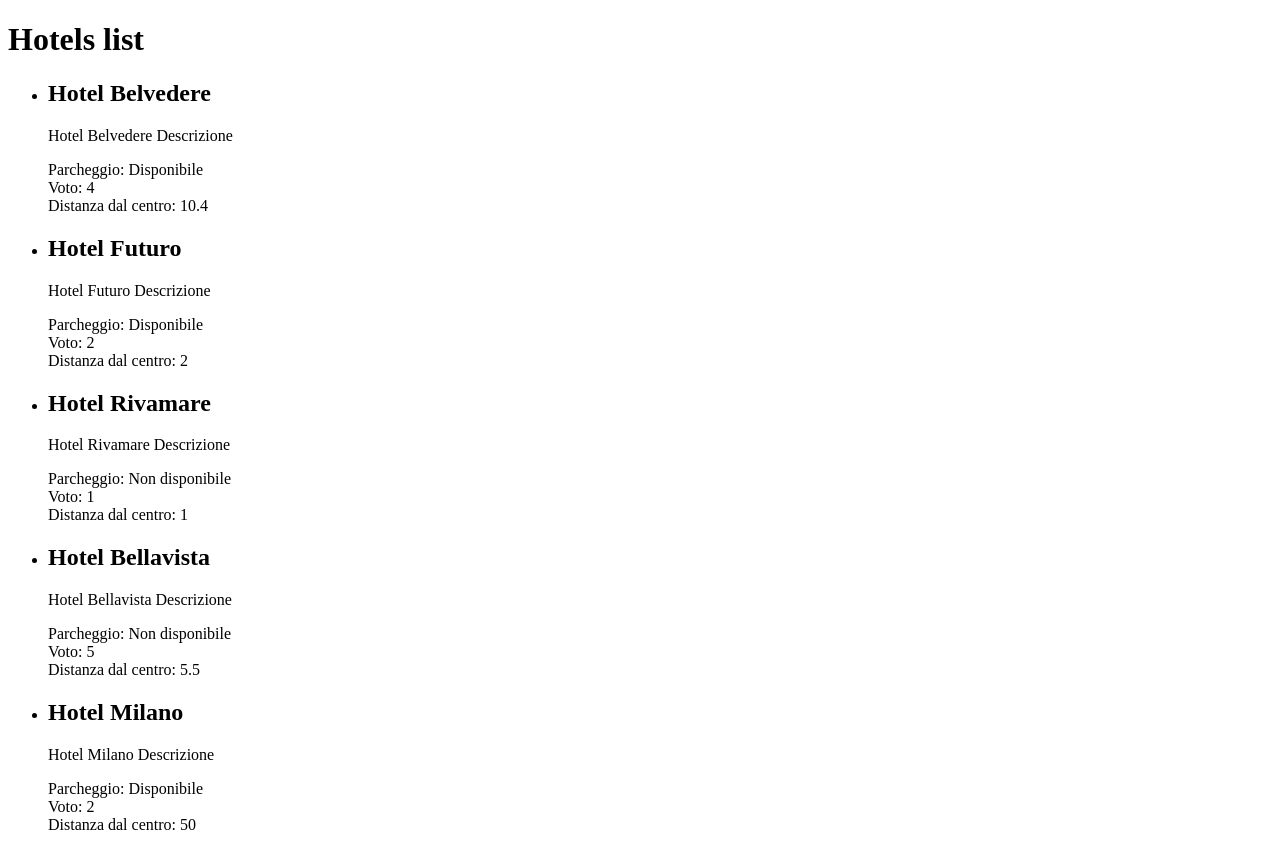
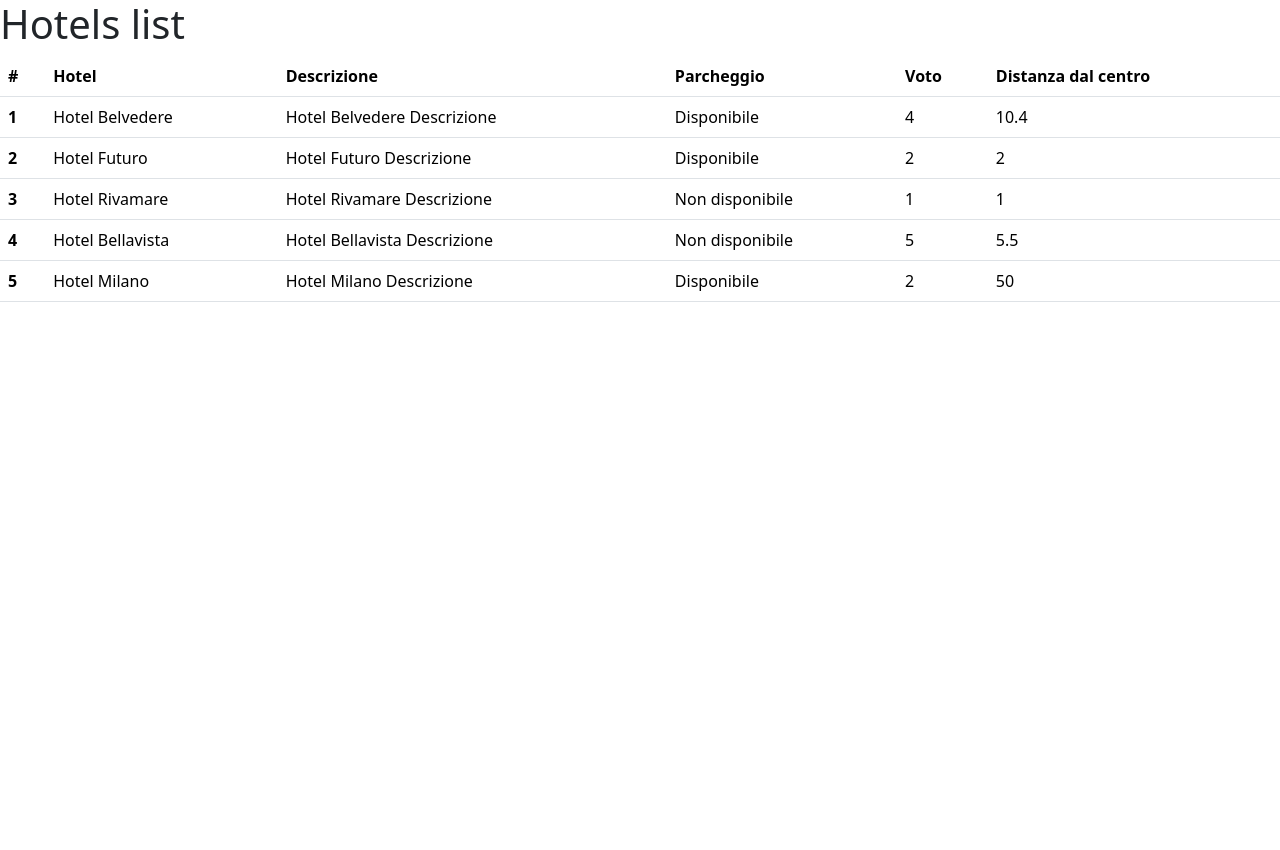
Before and after one commit to massimilianosabatino/php-hotel, a PHP site: page / in a window 1280 px wide. After the commit the page ends 302 px from the top, so only its background shows below. Run offline with PHP 8.4, Linux system fonts and the light colour scheme.

Commit message:
add: bootstrap and table view

```diff
--- a/index.php
+++ b/index.php
@@ -48,34 +48,50 @@
     <meta http-equiv="X-UA-Compatible" content="IE=edge">
     <meta name="viewport" content="width=device-width, initial-scale=1.0">
     <title>Hotels</title>
+    <link href="https://cdn.jsdelivr.net/npm/bootstrap@5.3.0-alpha3/dist/css/bootstrap.min.css" rel="stylesheet" integrity="sha384-KK94CHFLLe+nY2dmCWGMq91rCGa5gtU4mk92HdvYe+M/SXH301p5ILy+dN9+nJOZ" crossorigin="anonymous">
 </head>
 <body>
     <header>
         <h1>Hotels list</h1>
     </header>
     <main>
-        <ul>
-            <!-- Ciclo array -->
-            <?php foreach ($hotels as $hotel): ?>
-            <li>
-                <h2><?php echo $hotel['name'] ?></h2>
-                <p><?php echo $hotel['description'] ?></p>
-                <div>
+        <table class="table">
+            <thead>
+                <!-- Intestazione -->
+                <tr>
+                    <th scope="col">#</th>
+                    <th scope="col">Hotel</th>
+                    <th scope="col">Descrizione</th>
+                    <th scope="col">Parcheggio</th>
+                    <th scope="col">Voto</th>
+                    <th scope="col">Distanza dal centro</th>
+                </tr>
+                <!-- /Intestazione -->
+            </thead>
+            <tbody>
+                <!-- Singola riga -->
+                <!-- Ciclo array -->
+                <?php foreach ($hotels as $key => $hotel): ?>
+                <tr>
+                    <th scope="row"><?php echo $key + 1?></th>
+                    <td><?php echo $hotel['name'] ?></td>
+                    <td><?php echo $hotel['description'] ?></td>
                     <!-- Controllo disponibilità parcheggio -->
-                    <span>Parcheggio: </span>
                     <?php if($hotel['parking'] === true): ?>
-                    <span>Disponibile</span>
+                    <td>Disponibile</td>
                     <?php else: ?>
-                    <span>Non disponibile</span>
+                    <td>Non disponibile</td>
                     <?php endif; ?>
                     <!-- /Controllo disponibilità parcheggio -->
-                </div>
-                <div>Voto: <?php echo $hotel['vote'] ?></div>
-                <div>Distanza dal centro: <?php echo $hotel['distance_to_center']?></div>
-            </li>
-            <?php endforeach; ?>
-            <!-- /Ciclo array -->
-        </ul>
+                    <td><?php echo $hotel['vote'] ?></td>
+                    <td><?php echo $hotel['distance_to_center'] ?></td>
+                </tr>
+                <?php endforeach; ?>
+                <!-- /Ciclo array -->
+                <!-- /Singola riga -->
+            </tbody>
+        </table>
     </main>
+<script src="https://cdn.jsdelivr.net/npm/bootstrap@5.3.0-alpha3/dist/js/bootstrap.bundle.min.js" integrity="sha384-ENjdO4Dr2bkBIFxQpeoTz1HIcje39Wm4jDKdf19U8gI4ddQ3GYNS7NTKfAdVQSZe" crossorigin="anonymous"></script>
 </body>
 </html>
```
